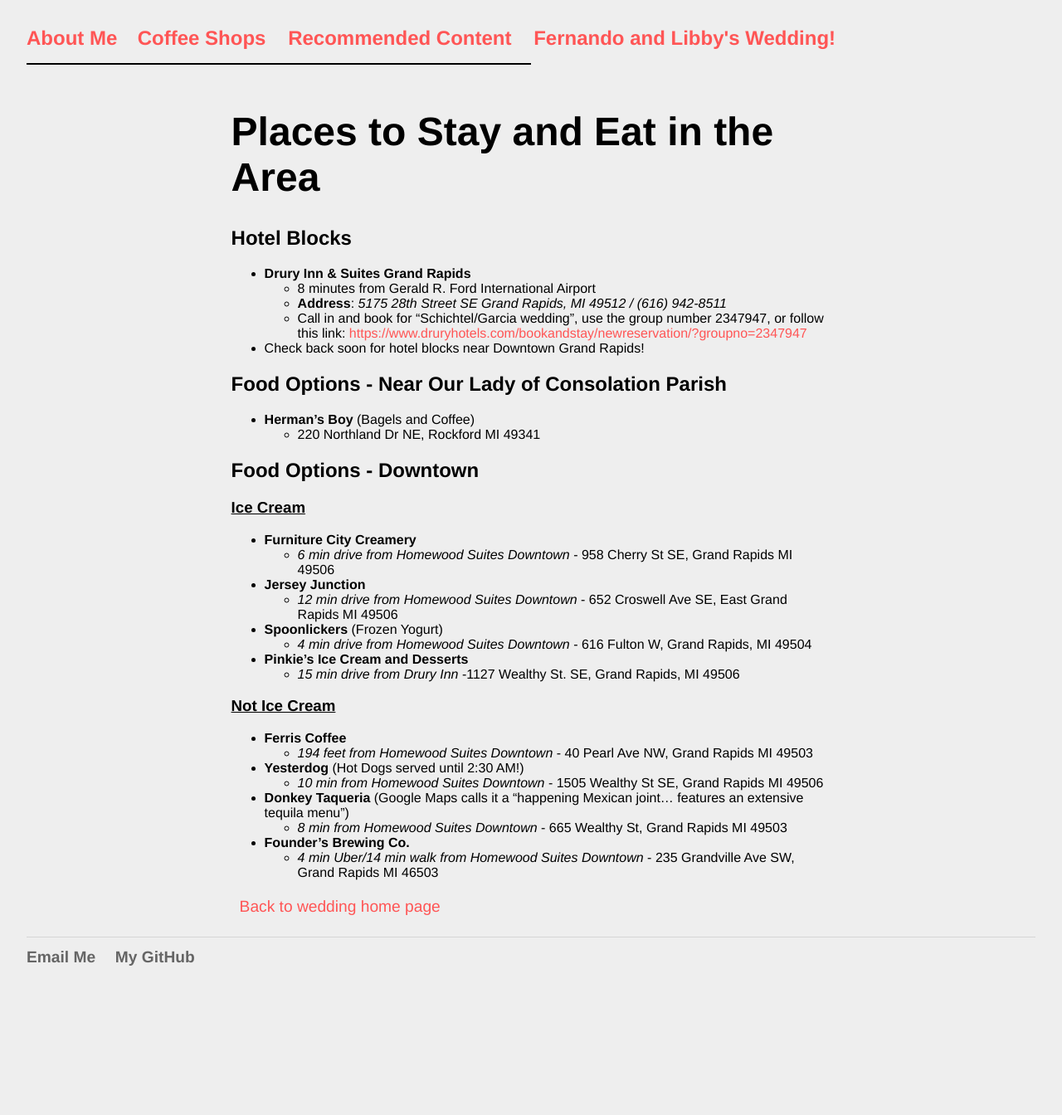
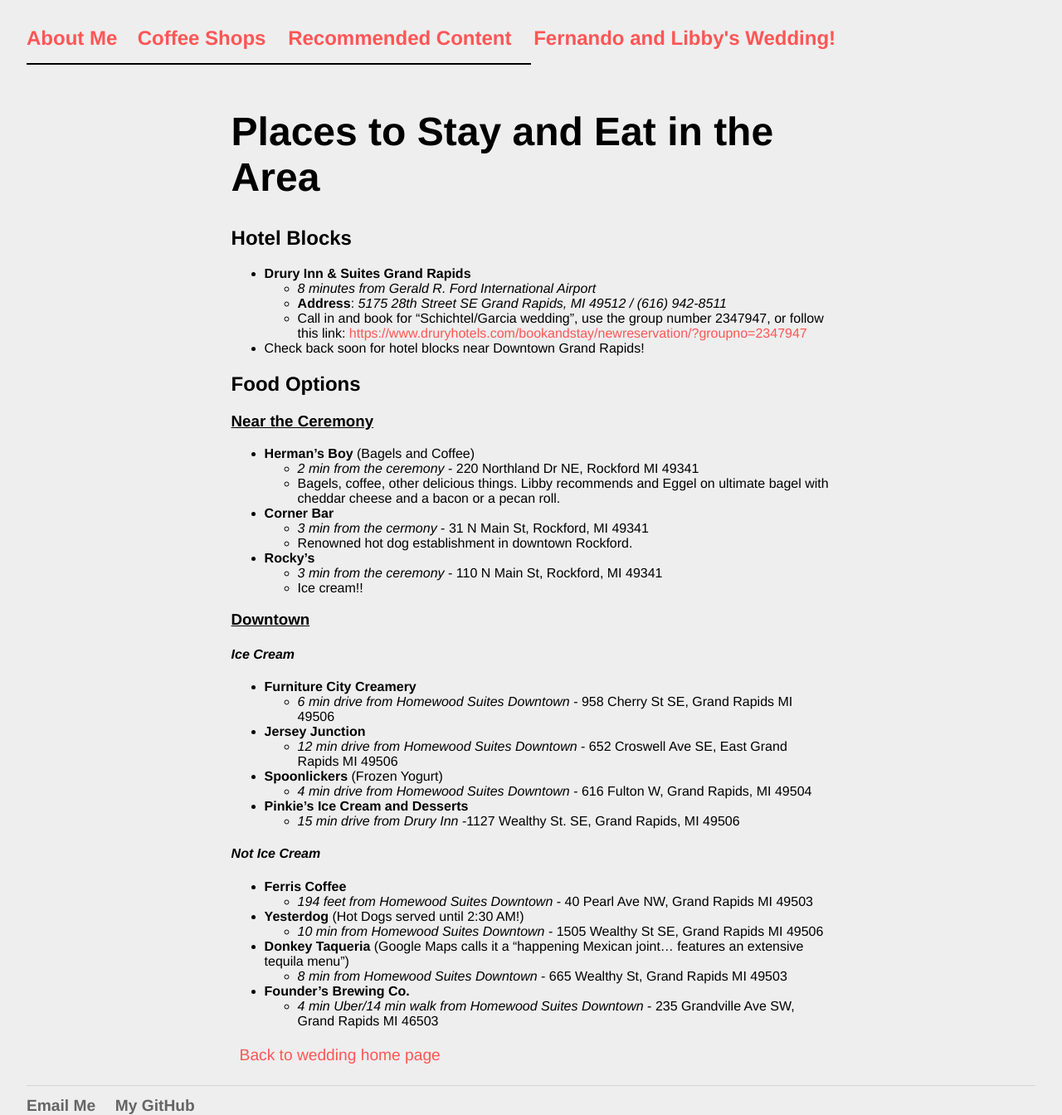
Before and after one commit to eswan18/ethanswan.com, a Jekyll site: the page built from tosstherice/hotels_food.md, in a window 1280 px wide. Shown: the whole page at 83% size. Built offline with Jekyll 4.4.1, drawn with Linux system fonts in a browser that asks for light colours; before the commit the page ends 1165 px from its top, so only the background shows below that.

Commit message:
tosstherice updates

```diff
--- a/tosstherice/hotels_food.md
+++ b/tosstherice/hotels_food.md
@@ -7,19 +7,28 @@
 
 ## Hotel Blocks
 - **Drury Inn & Suites Grand Rapids**
-    - 8 minutes from Gerald R. Ford International Airport
+    - *8 minutes from Gerald R. Ford International Airport*
     - **Address**: *5175 28th Street SE Grand Rapids, MI 49512 / (616) 942-8511*
     - Call in and book for "Schichtel/Garcia wedding", use the group number 2347947, or follow this link:
     [https://www.druryhotels.com/bookandstay/newreservation/?groupno=2347947](https://www.druryhotels.com/bookandstay/newreservation/?groupno=2347947)
 - Check back soon for hotel blocks near Downtown Grand Rapids!
 
-## Food Options - Near Our Lady of Consolation Parish
+## Food Options
+### <u>Near the Ceremony</u>
+
 - **Herman's Boy** (Bagels and Coffee)
-    - 220 Northland Dr NE, Rockford MI 49341
+    - *2 min from the ceremony* - 220 Northland Dr NE, Rockford MI 49341
+    - Bagels, coffee, other delicious things. Libby recommends and Eggel on ultimate bagel with cheddar cheese and a bacon or a pecan roll.
+- **Corner Bar**
+    - *3 min from the cermony* - 31 N Main St, Rockford, MI 49341
+    - Renowned hot dog establishment in downtown Rockford.
+- **Rocky's**
+    - *3 min from the ceremony* - 110 N Main St, Rockford, MI 49341
+    - Ice cream!!
 
-## Food Options - Downtown
+### <u>Downtown</u>
 
-### <u>Ice Cream</u>
+#### *Ice Cream*
 - **Furniture City Creamery**
     - *6 min drive from Homewood Suites Downtown* - 958 Cherry St SE, Grand Rapids MI 49506
 - **Jersey Junction**
@@ -31,7 +40,7 @@
 
 
 
-### <u>Not Ice Cream</u>
+#### *Not Ice Cream*
 - **Ferris Coffee**
     - *194 feet from Homewood Suites Downtown* - 40 Pearl Ave NW, Grand Rapids MI 49503
 - **Yesterdog** (Hot Dogs served until 2:30 AM!)
```
